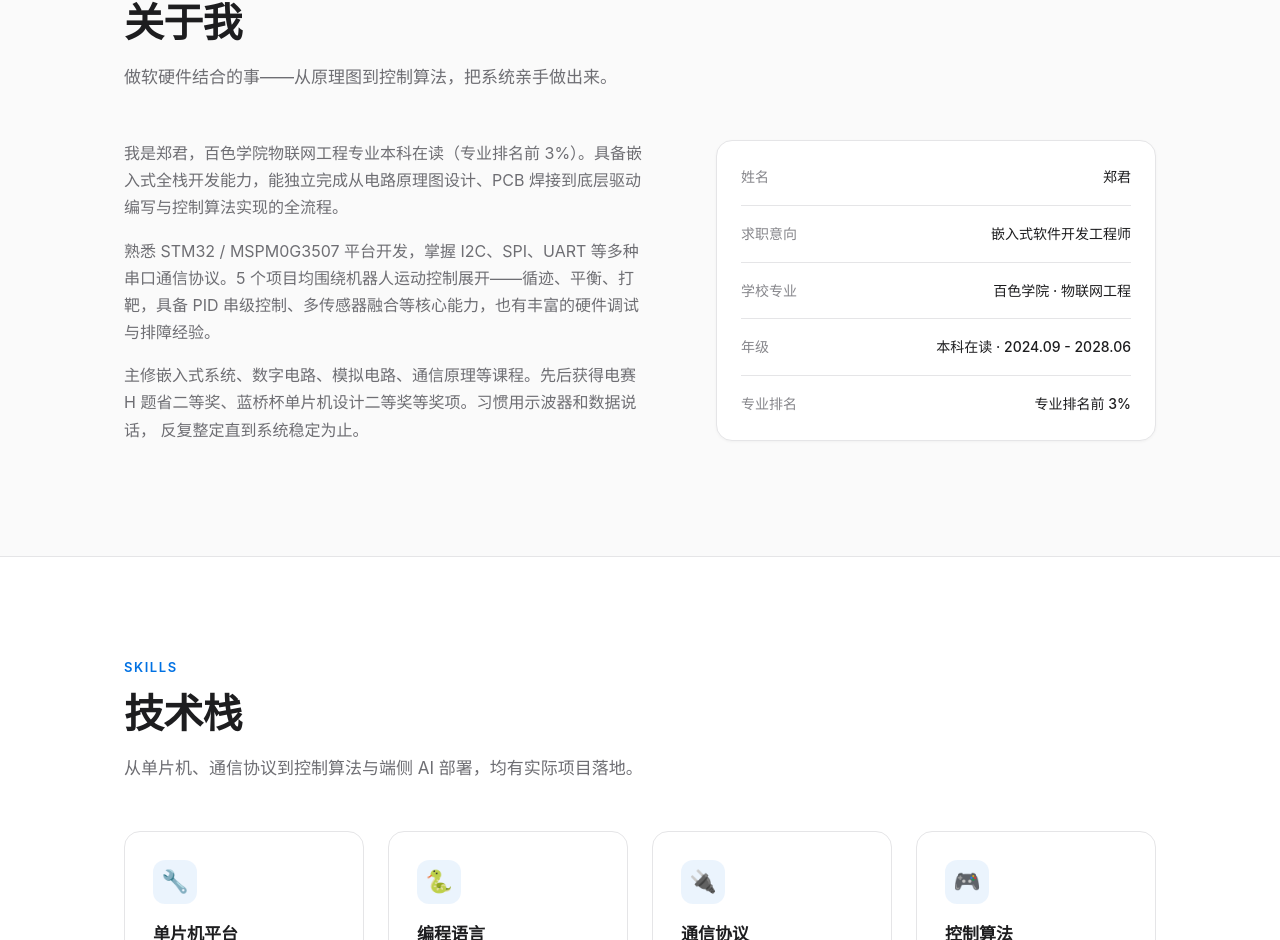
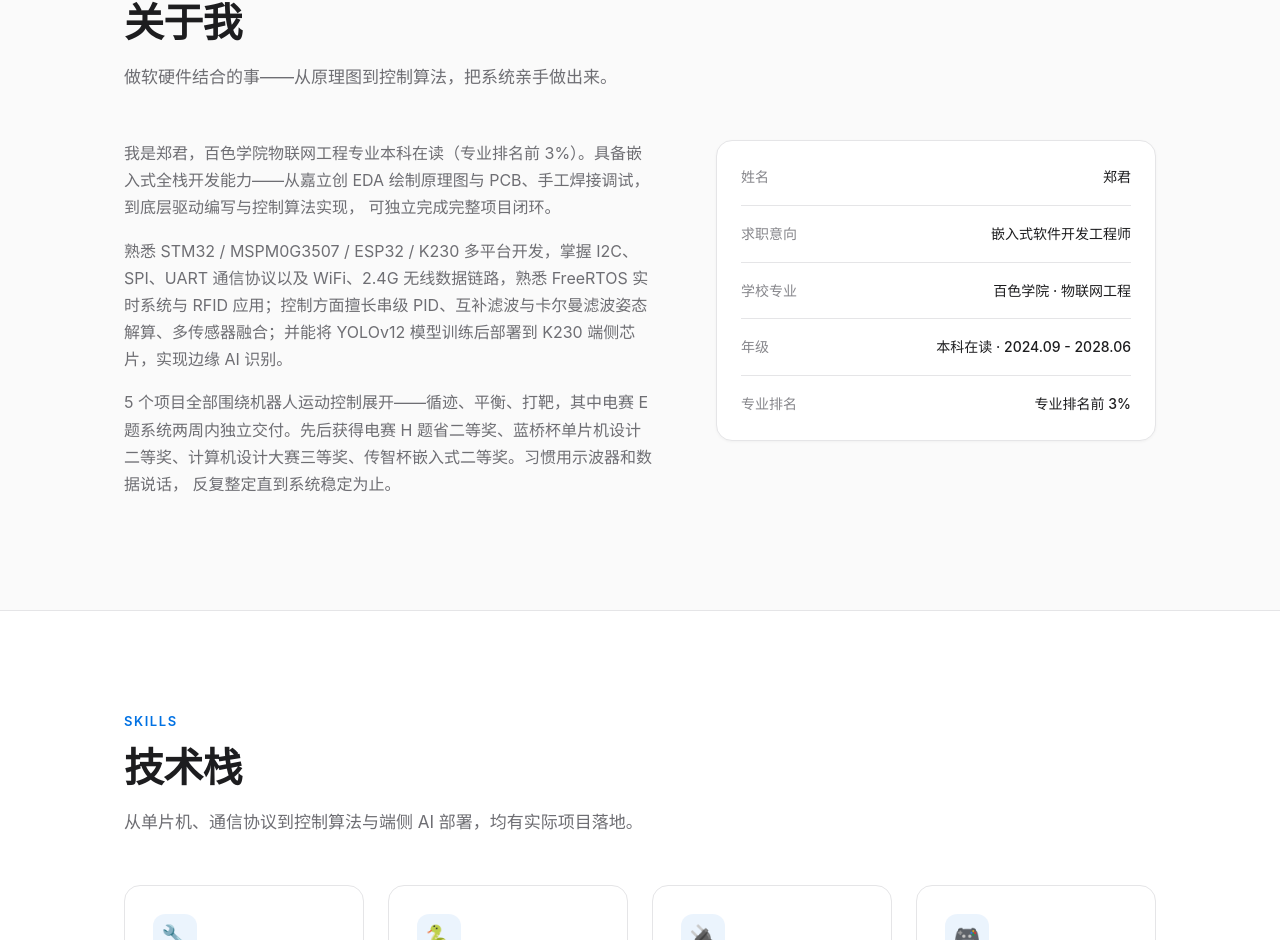
Before and after one commit to junzheng837-beep/portfolio, a React (Vite) app: page / in a window 1280 px wide. Shown: the part 934-1874 px from the top of the page. Built offline with nearby package versions, Linux system fonts and the light colour scheme.

Commit message:
关于我板块补充全部技术优势（FreeRTOS/RFID/ESP32/K230/滤波/端侧AI等）

```diff
--- a/src/components/About.jsx
+++ b/src/components/About.jsx
@@ -17,18 +17,22 @@ export default function About() {
             <div className="about-text">
               <p>
                 我是郑君，百色学院物联网工程专业本科在读（专业排名前
-                3%）。具备嵌入式全栈开发能力，能独立完成从电路原理图设计、PCB
-                焊接到底层驱动编写与控制算法实现的全流程。
+                3%）。具备嵌入式全栈开发能力——从嘉立创 EDA
+                绘制原理图与 PCB、手工焊接调试，到底层驱动编写与控制算法实现，
+                可独立完成完整项目闭环。
               </p>
               <p>
-                熟悉 STM32 / MSPM0G3507
-                平台开发，掌握 I2C、SPI、UART 等多种串口通信协议。5
-                个项目均围绕机器人运动控制展开——循迹、平衡、打靶，具备 PID
-                串级控制、多传感器融合等核心能力，也有丰富的硬件调试与排障经验。
+                熟悉 STM32 / MSPM0G3507 / ESP32 / K230
+                多平台开发，掌握 I2C、SPI、UART 通信协议以及 WiFi、2.4G
+                无线数据链路，熟悉 FreeRTOS 实时系统与 RFID
+                应用；控制方面擅长串级 PID、互补滤波与卡尔曼滤波姿态解算、多传感器融合；并能将
+                YOLOv12 模型训练后部署到 K230
+                端侧芯片，实现边缘 AI 识别。
               </p>
               <p>
-                主修嵌入式系统、数字电路、模拟电路、通信原理等课程。先后获得电赛
-                H 题省二等奖、蓝桥杯单片机设计二等奖等奖项。习惯用示波器和数据说话，
+                5 个项目全部围绕机器人运动控制展开——循迹、平衡、打靶，其中电赛
+                E 题系统两周内独立交付。先后获得电赛 H
+                题省二等奖、蓝桥杯单片机设计二等奖、计算机设计大赛三等奖、传智杯嵌入式二等奖。习惯用示波器和数据说话，
                 反复整定直到系统稳定为止。
               </p>
             </div>
```
